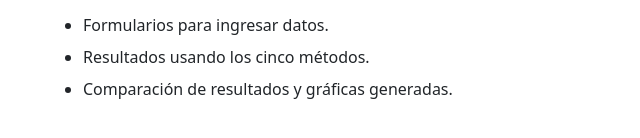
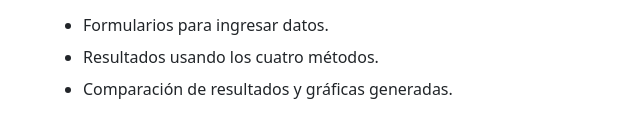
Before and after one commit to Madee2004/Proyecto, a plain HTML site: page inicio.html in a window 1280 px wide. Shown: the part 678-816 px from the top of the page, 31-671 px from the left. Drawn offline with nearby package versions, Linux system fonts and the light colour scheme.

Commit message:
Update inicio.html

```diff
--- a/inicio.html
+++ b/inicio.html
@@ -40,7 +40,7 @@
     <p>En cada sección podrás ver:</p>
     <ul>
       <li>Formularios para ingresar datos.</li>
-      <li>Resultados usando los cinco métodos.</li>
+      <li>Resultados usando los cuatro métodos.</li>
       <li>Comparación de resultados y gráficas generadas.</li>
     </ul>
   </div>
```
